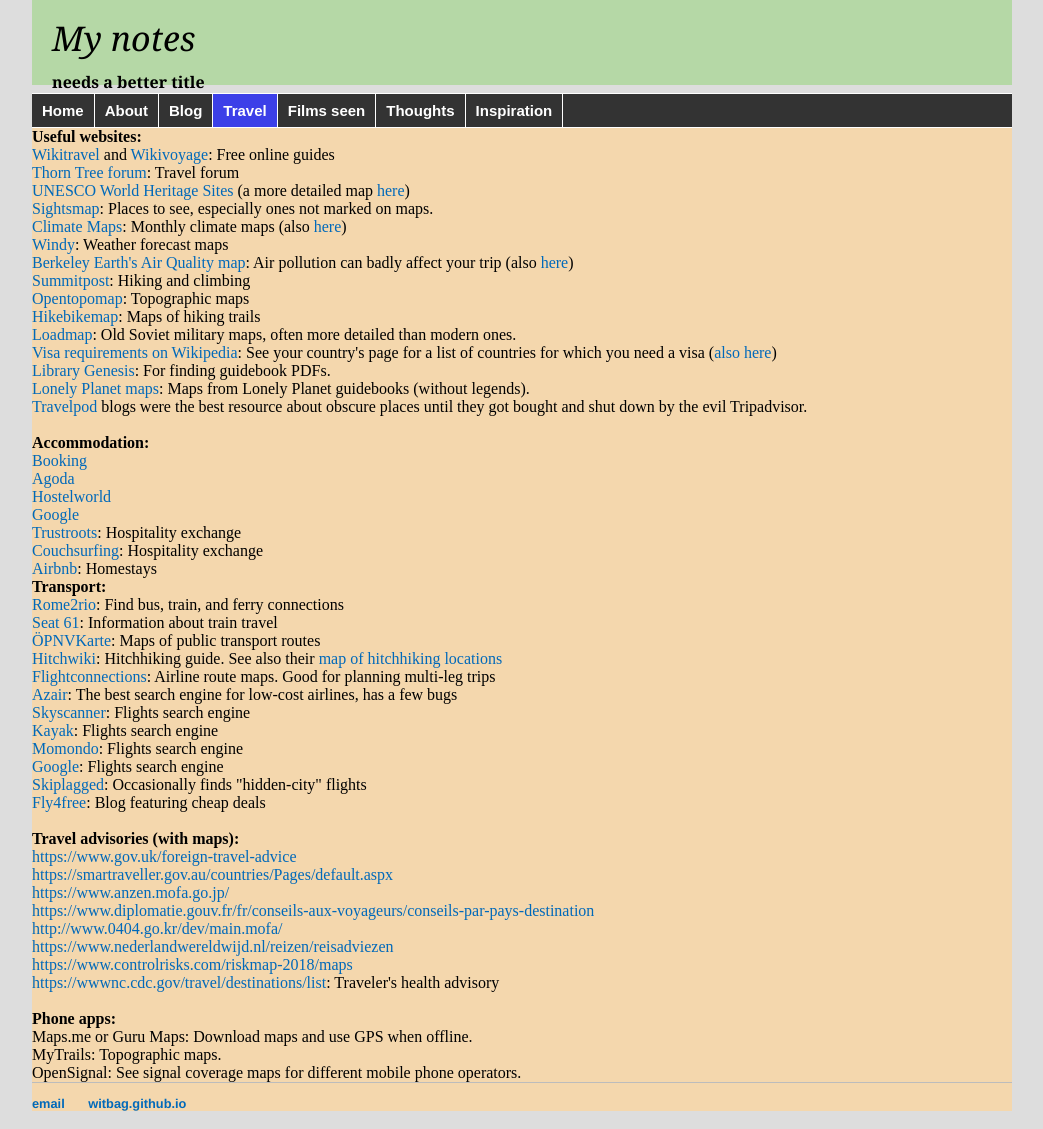
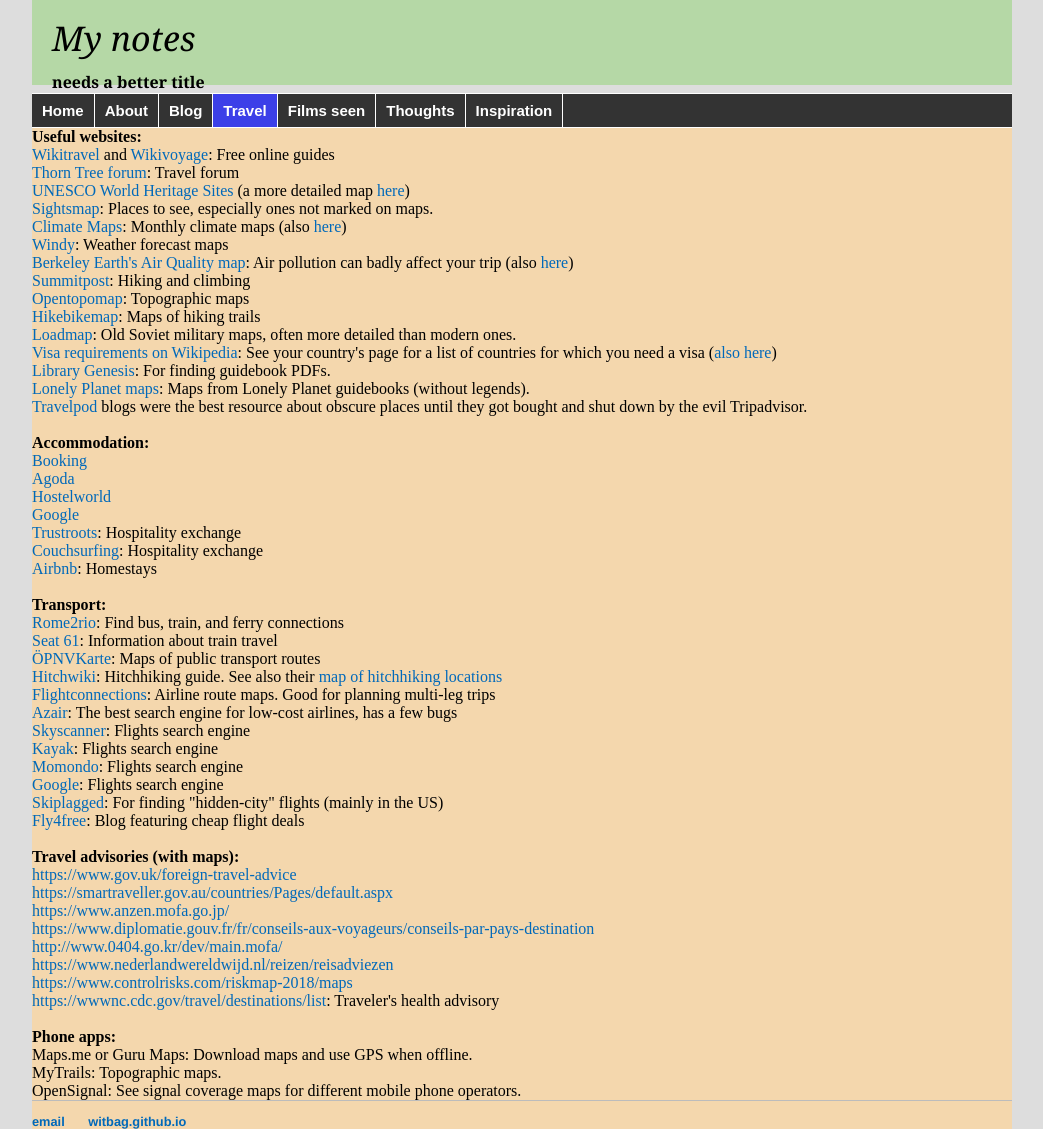
Before and after one commit to witbag/witbag.github.io, a Jekyll site: the page built from travel/resources.html, in a window 1280 px wide. Shown: the whole page, without its empty margins (118-1161 px from the left). Built offline with Jekyll 4.4.1, drawn with Linux system fonts in a browser that asks for light colours.

Commit message:
Update resources.html

```diff
--- a/travel/resources.html
+++ b/travel/resources.html
@@ -28,7 +28,7 @@
 <a href="https://www.google.com/search?q=hotels&tbm=lcl" target=_blank>Google</a><br>
 <a href="https://www.trustroots.org" target=_blank>Trustroots</a>: Hospitality exchange<br>
 <a href="https://www.couchsurfing.com" target=_blank>Couchsurfing</a>: Hospitality exchange<br>
-<a href="https://www.airbnb.com/" target=_blank>Airbnb</a>: Homestays
+<a href="https://www.airbnb.com/" target=_blank>Airbnb</a>: Homestays<br>
 <br>
 <b>Transport:</b><br>
 <a href="https://www.rome2rio.com" target=_blank>Rome2rio</a>: Find bus, train, and ferry connections<br>
@@ -41,8 +41,8 @@
 <a href="https://www.kayak.com/flights" target=_blank>Kayak</a>: Flights search engine<br>
 <a href="https://www.momondo.com" target=_blank>Momondo</a>: Flights search engine<br>
 <a href="https://www.google.com/flights" target=_blank>Google</a>: Flights search engine<br>
-<a href="https://skiplagged.com/" target=_blank>Skiplagged</a>: Occasionally finds "hidden-city" flights<br>
-<a href="https://www.fly4free.com/flight-deals/" target=_blank>Fly4free</a>: Blog featuring cheap deals<br>
+<a href="https://skiplagged.com/" target=_blank>Skiplagged</a>: For finding "hidden-city" flights (mainly in the US)<br>
+<a href="https://www.fly4free.com/flight-deals/" target=_blank>Fly4free</a>: Blog featuring cheap flight deals<br>
 <br>
 <b>Travel advisories (with maps):</b><br>
 <a href="https://www.gov.uk/foreign-travel-advice" target=_blank>https://www.gov.uk/foreign-travel-advice</a><br />
```
